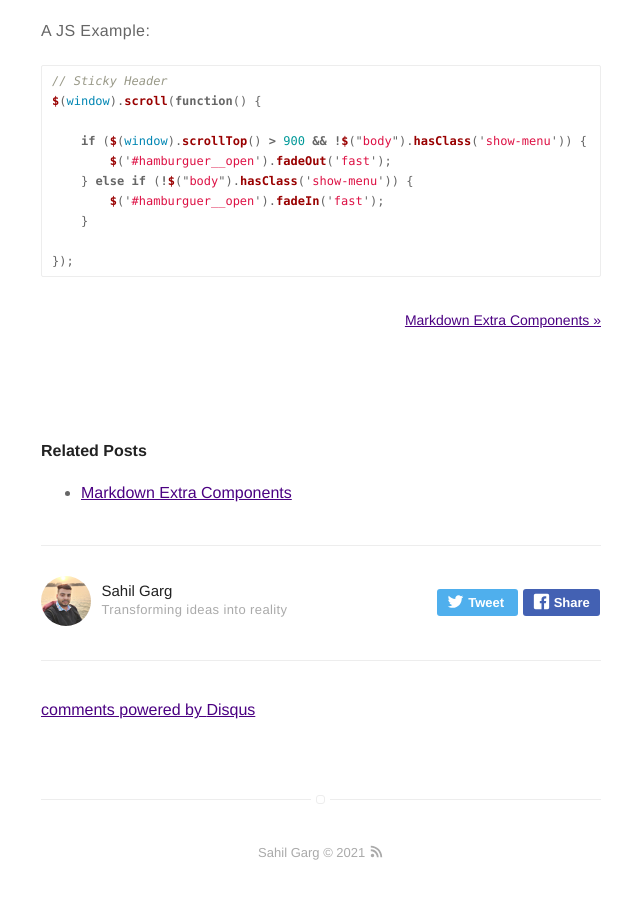
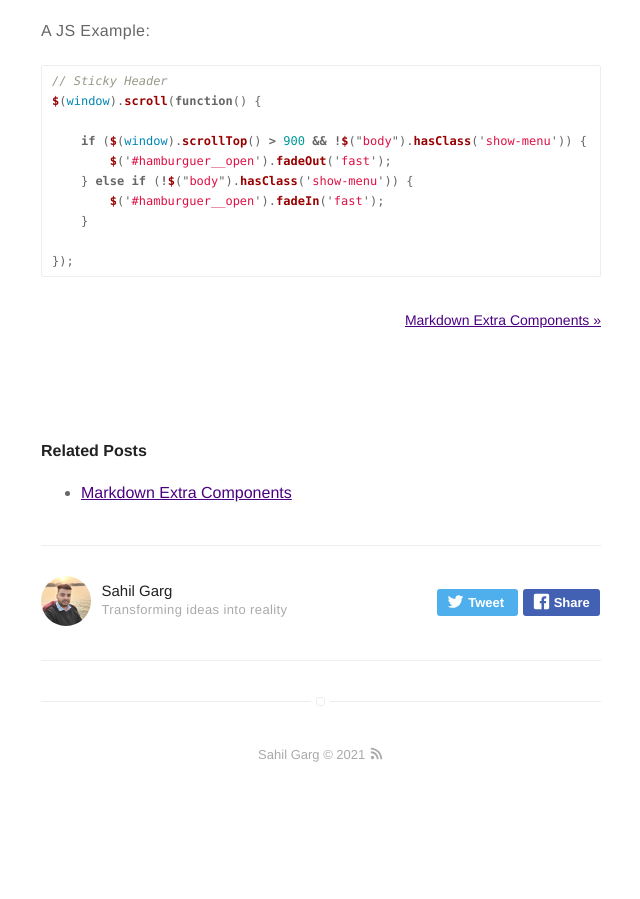
Before and after one commit to sahilgarg90/sahil-resume, a Jekyll site: the page built from _posts/2016-02-24-markdown-common-elements.markdown, in a window 1280 px wide and 900 px high, scrolled down 5099 px. Shown: the whole window, without its empty margins (319-959 px from the left). Built offline with Jekyll 4.4.1, drawn with Linux system fonts in a browser that asks for light colours; comment, search, counter and statistics services are not loaded; after the commit the page ends 5901 px from its top, so only the background shows below that; part of the change alters nothing that is shown.

Commit message:
disqus changes

```diff
--- a/_config.yml
+++ b/_config.yml
@@ -30,8 +30,8 @@ permalink: /:title/
 
 # if you don't want comments in your posts, leave categories empty
 disqus:
-  shortname: sahilgarg90 # enter this from your disqus account
-  categories: [blog, project] # only show disqus for posts that have these categories
+  shortname: sahilgarg90-github-io # enter this from your disqus account
+  categories: [project] # only show disqus for posts that have these categories
 
 # if you don't have any of social below, comment the line
 facebook: likeme.samy
```
